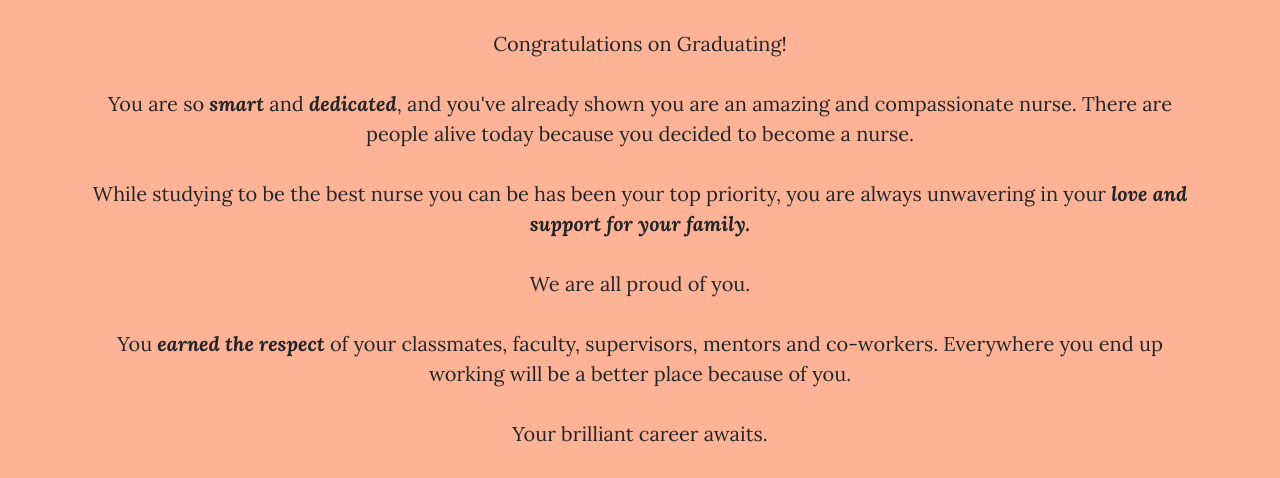
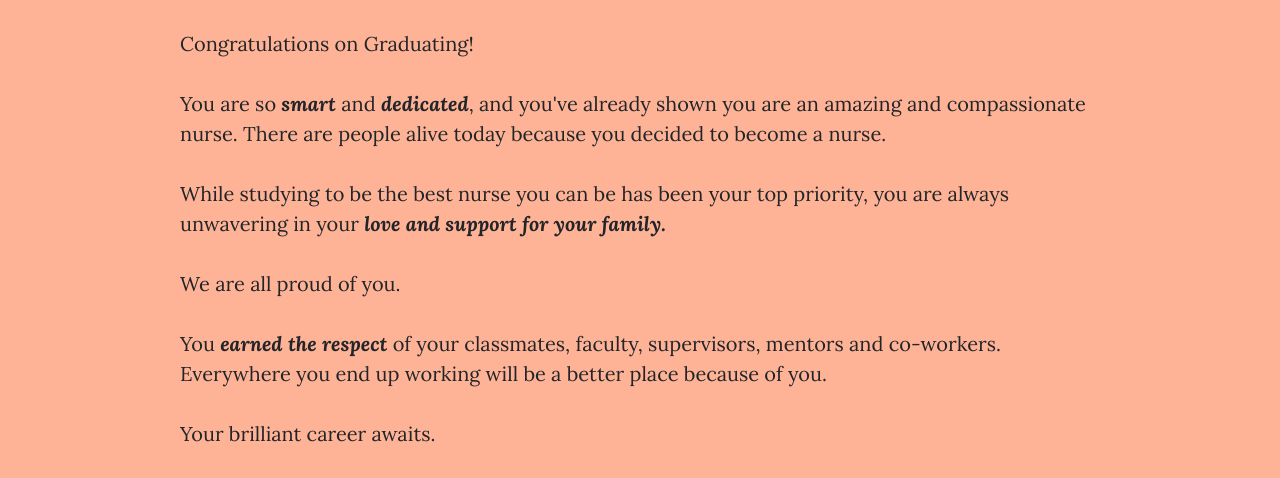
Before and after one commit to ObiBaratt/NurseThuy, a Flask app: page / in a window 1280 px wide. Shown: the part 1376-1854 px from the top of the page. Run offline with Flask 2, Linux system fonts and the light colour scheme; some libraries are stand-ins or nearby versions.

Commit message:
Updated text formatting on homepage.

```diff
--- a/templates/index.html
+++ b/templates/index.html
@@ -53,7 +53,13 @@
     </div>
     <div class="container" style="text-align: center">
         <img src="static/img/main.jpg" width="900" height="900" class="img-fluid">
-
+    </div>
+    <div class="container">
+        <div class="row">
+            <div class="col-lg-1">
+                <p></p>
+            </div>
+            <div class="col-lg-10">
         <p>Congratulations on Graduating!</p>
 
         <p>You are so <strong><em>smart</em></strong> and <strong><em>dedicated</em></strong>, and you've already shown you are an amazing and compassionate nurse.
@@ -69,7 +75,11 @@
             Everywhere you end up working will be a better place because of you.</p>
 
         <p>Your brilliant career awaits.</p>
-    </div>
+                </div>
+            <div class="col-lg-1">
+                <p></p>
+            </div>
+    </div></div>
 
     <div class="container" style="text-align: center">
         <div class="row">
```
